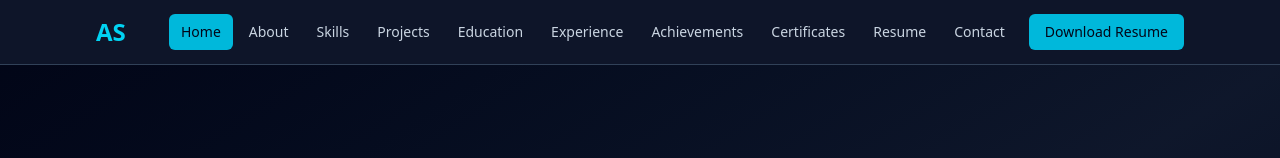
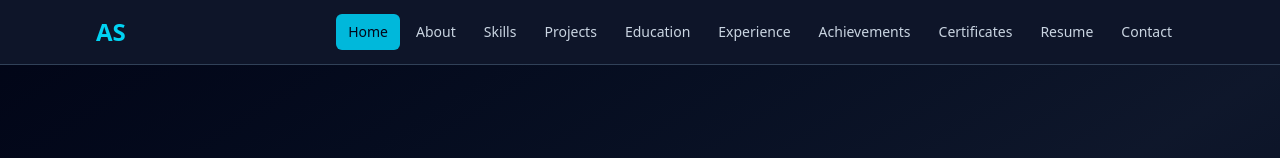
Before and after one commit to Amandeep-Singh07/Portfolio, a Next.js app: page / in a window 1280 px wide. Shown: the top 158 px of the page. Built offline with nearby package versions, Linux system fonts and the light colour scheme.

Commit message:
portfolio

```diff
--- a/src/components/Navbar.tsx
+++ b/src/components/Navbar.tsx
@@ -38,7 +38,7 @@ export default function Navbar() {
           </Link>
 
           {/* Desktop Navigation */}
-          <div className="hidden md:flex gap-1 items-center">
+          <div className="hidden md:flex gap-1">
             {navItems.map((item) => (
               <Link
                 key={item.href}
@@ -52,13 +52,6 @@ export default function Navbar() {
                 {item.name}
               </Link>
             ))}
-            <a
-              href="/resume.pdf"
-              download
-              className="ml-2 px-4 py-2 rounded-md text-sm font-medium bg-cyan-500 text-slate-950 hover:bg-cyan-400 transition-all duration-300"
-            >
-              Download Resume
-            </a>
           </div>
 
           {/* Mobile menu button */}
@@ -101,13 +94,6 @@ export default function Navbar() {
                 {item.name}
               </Link>
             ))}
-            <a
-              href="/resume.pdf"
-              download
-              className="block px-3 py-2 rounded-md text-base font-medium bg-cyan-500 text-slate-950 hover:bg-cyan-400 transition-all duration-300 text-center"
-            >
-              Download Resume
-            </a>
           </div>
         </div>
       )}
```
